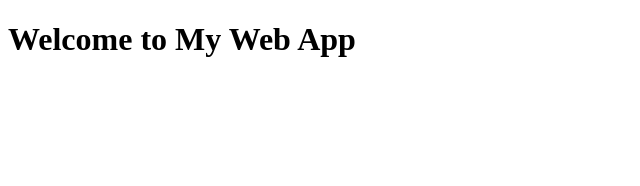
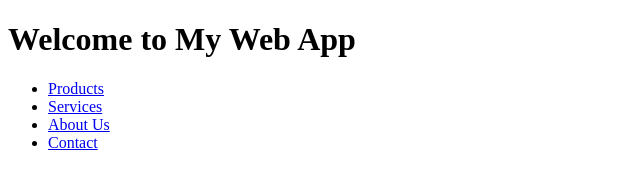
Before and after one commit to goutham1569/add_commit, a plain HTML site: page index.html in a window 1280 px wide. Shown: the whole page, without its empty margins (0-640 px from the left). Drawn offline with Linux system fonts and the light colour scheme.

Commit message:
Initial Commit

```diff
--- a/index.html
+++ b/index.html
@@ -3,5 +3,13 @@
 <head><title>Home</title></head>
 <body>
     <h1>Welcome to My Web App</h1>
+    <nav>
+        <ul>
+            <li><a href="products.html">Products</a></li>
+            <li><a href="services.html">Services</a></li>
+            <li><a href="about.html">About Us</a></li>
+            <li><a href="contact.html">Contact</a></li>
+        </ul>
+    </nav>
 </body>
 </html>
```
Also changed, not shown: products.html (+0 -1 lines).
